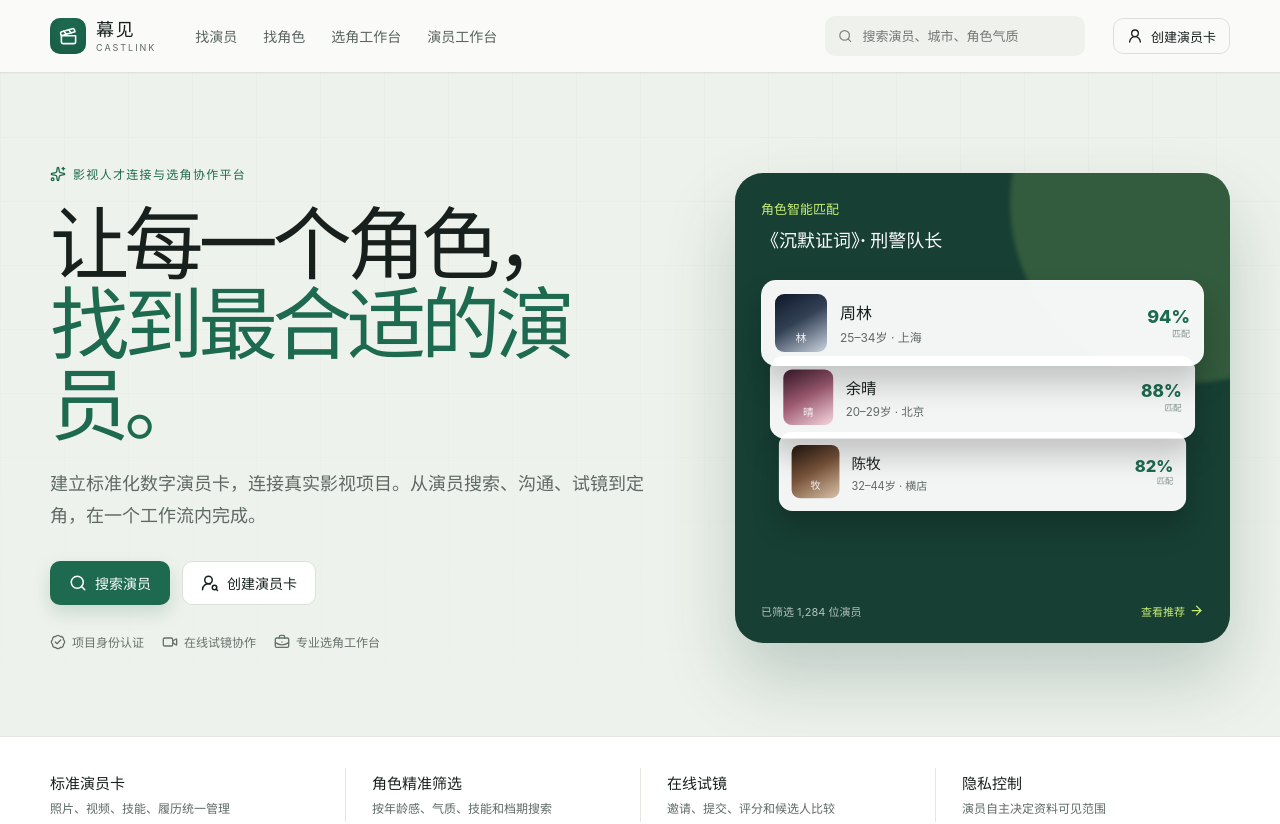
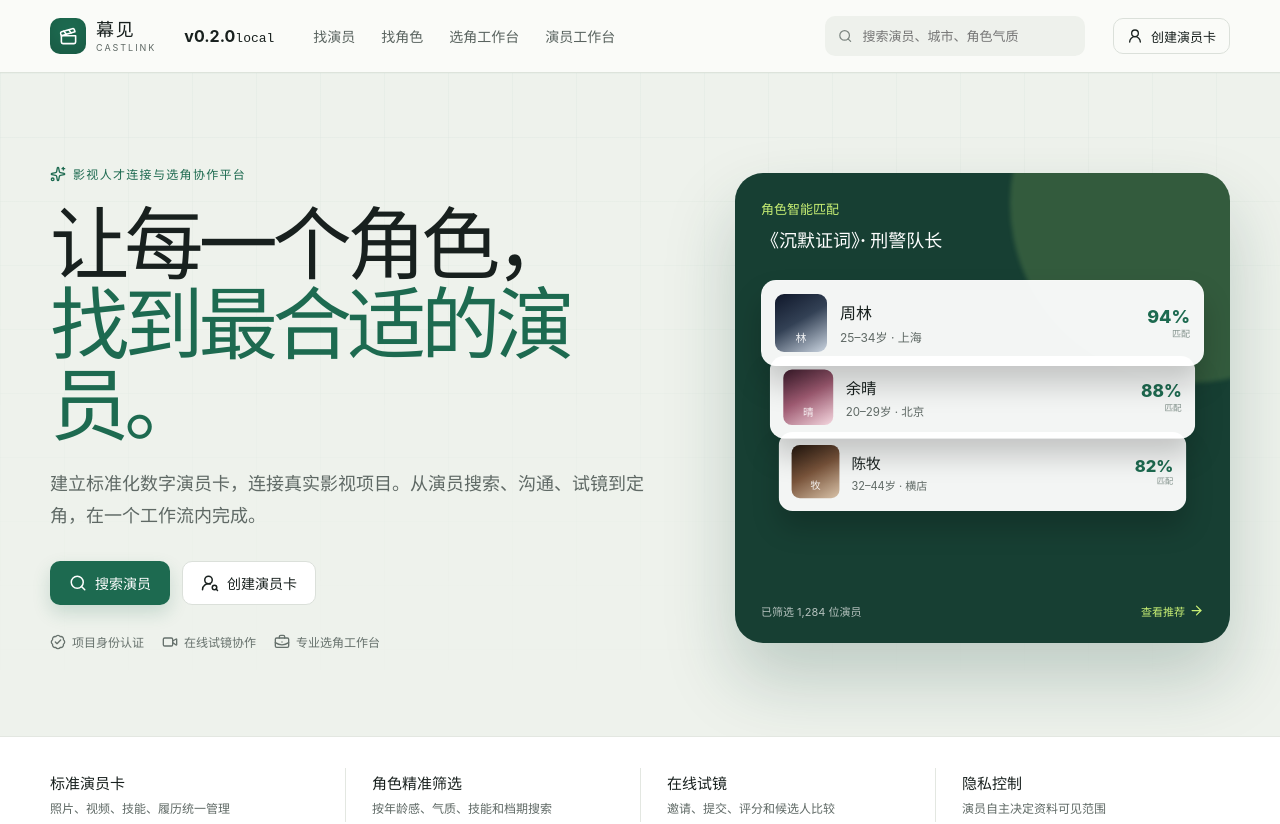
Before and after one commit to wangallan-dot/castlink-actor-platform, a React (Vite) app: page / in a window 1280 px wide. Shown: the top 824 px of the page. Built offline with nearby package versions, Linux system fonts and the light colour scheme.

Commit message:
show version metadata in global header

```diff
--- a/src/components/Layout.tsx
+++ b/src/components/Layout.tsx
@@ -9,6 +9,7 @@ import {
 } from 'lucide-react';
 import { useState } from 'react';
 import { Link, NavLink, Outlet, useLocation, useNavigate } from 'react-router-dom';
+import { VersionBadge } from './VersionBadge';
 
 const desktopNavItems = [
   { to: '/actors', label: '找演员' },
@@ -47,6 +48,8 @@ export function Layout() {
               <small>CASTLINK</small>
             </span>
           </Link>
+
+          <VersionBadge />
 
           <nav className="desktop-nav" aria-label="主导航">
             {desktopNavItems.map((item) => (
```
